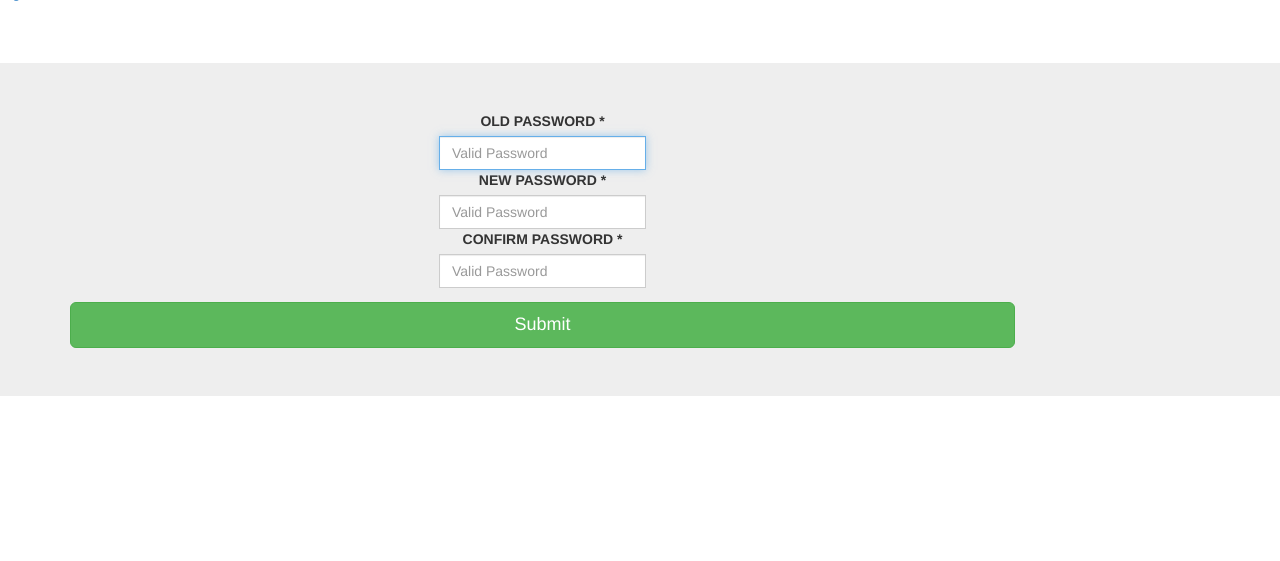
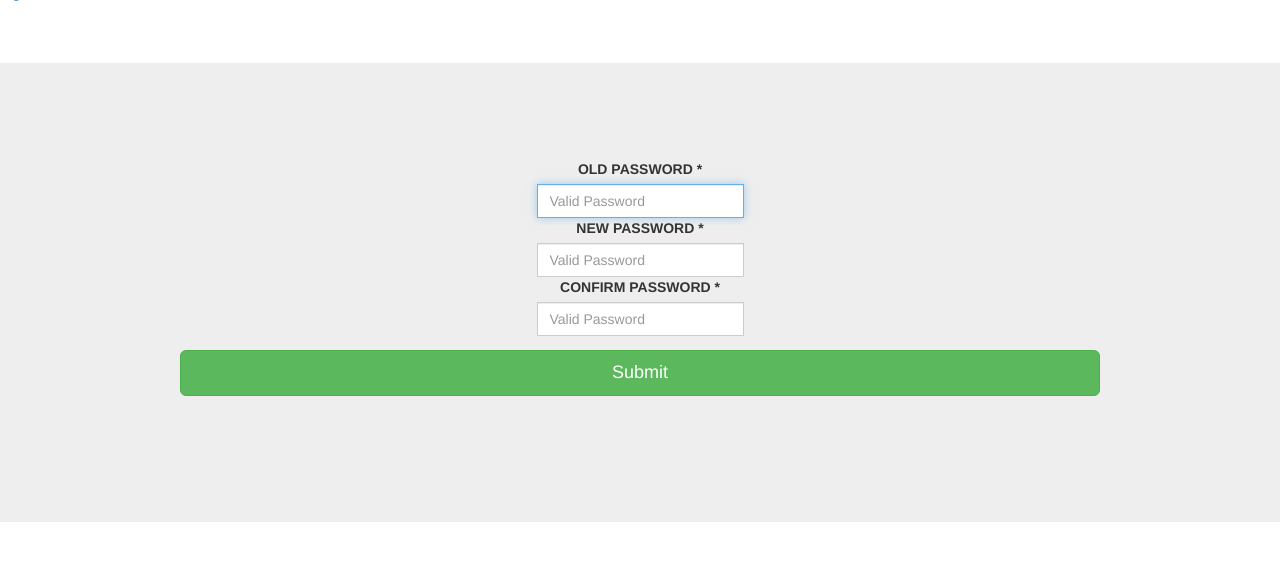
Before and after one commit to nikita21/CSRF-RI, a PHP site: page /UI/setting.php in a window 1280 px wide. Shown: the part 57-618 px from the top of the page. Run offline with PHP 8.4, Linux system fonts and the light colour scheme; the visitor is signed in with stand-in values (Sample User, id 1); data that the repository does not hold is empty; some libraries are stand-ins or nearby versions.

Commit message:
setting's setting done

```diff
--- a/UI/setting.php
+++ b/UI/setting.php
@@ -54,8 +54,9 @@
 
 <br><br>&nbsp;</br></br>
 <div class="jumbotron">
-	<div class="container">
+	<div class="container jumbotron">
 	  <div class="row">
+          <div class="col-md-1"></div>
 	    <div class="col-md-10">
 	      <div align="center">
 		<form action="/change_pass/" method="POST">
@@ -86,7 +87,7 @@
 	      </div>
 
                         <div class="controls">
-                            <button type="submit" class="btn btn-success btn-block btn-lg">Submit</button>
+                            <button type="submit" class="btn btn-success center-block btn-block btn-lg">Submit</button>
                         </div>
 		</form>
 	      </div>
```
